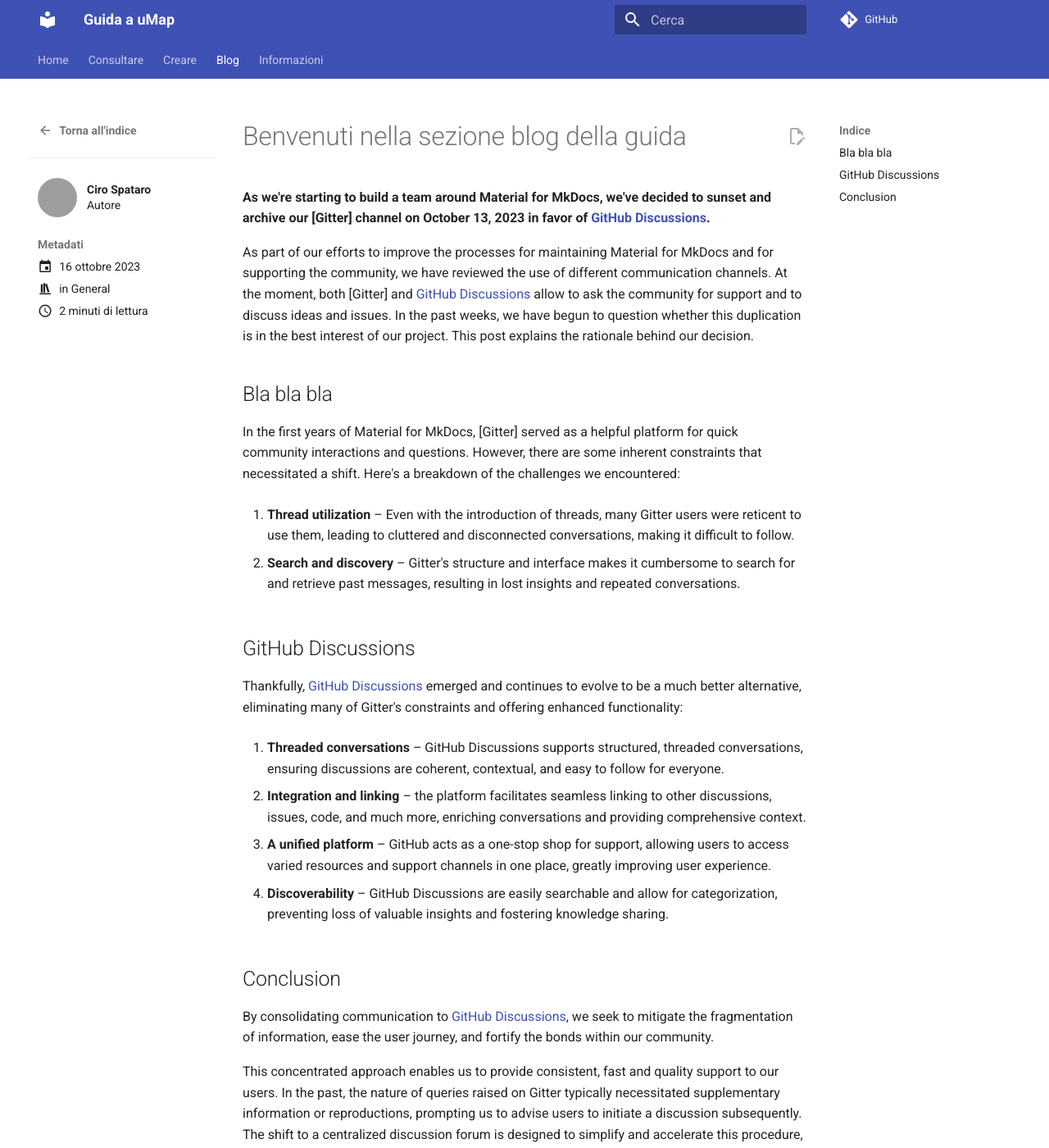
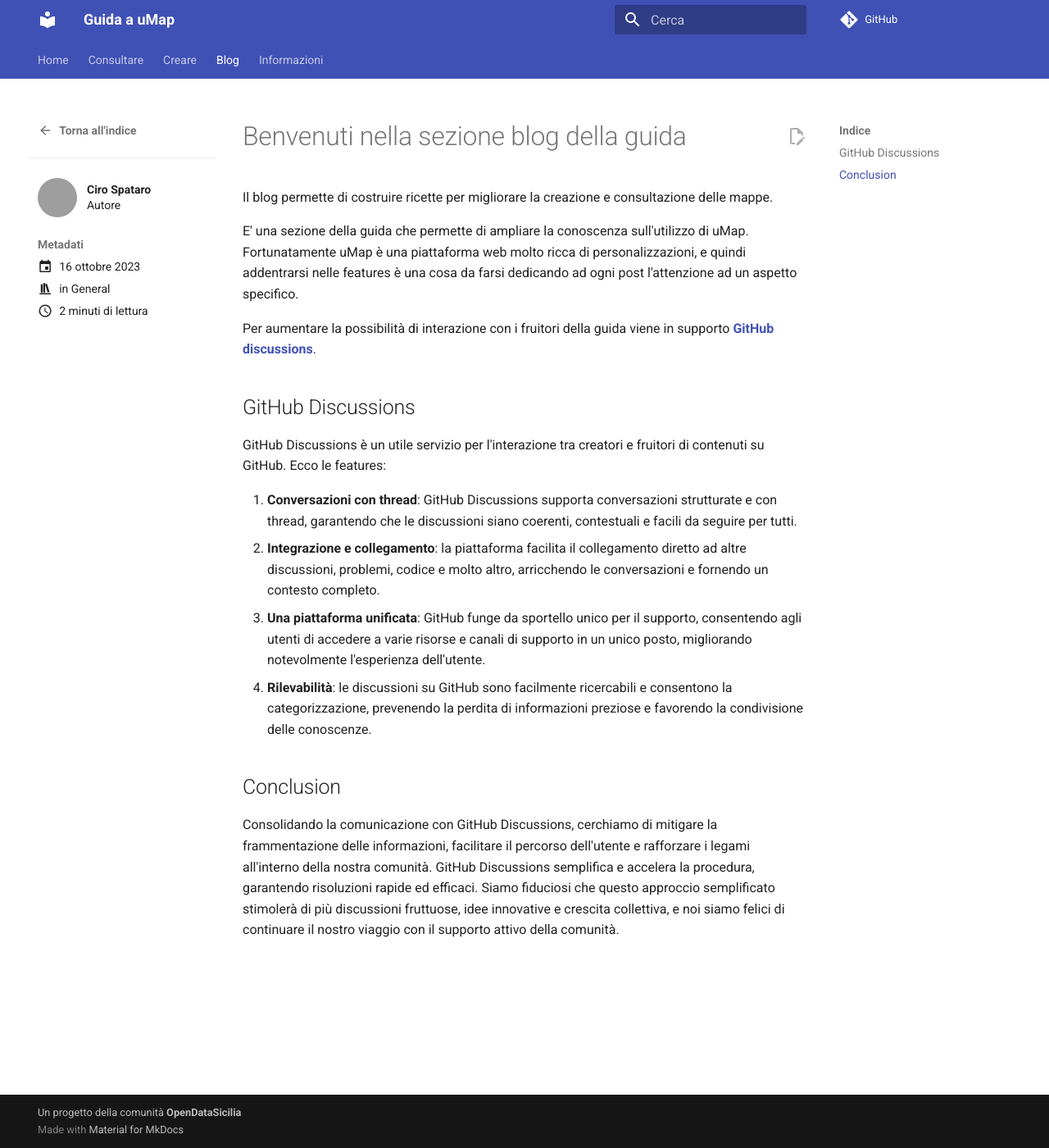
Before and after one commit to opendatasicilia/guida-umap, an MkDocs documentation site: the page built from docs/blog/posts/welcome-post.md, in a window 1280 px wide and 1400 px high. Shown: the whole window at 82% size. Built offline with MkDocs 1.6.1 and Material for MkDocs 9.7.7, drawn with Linux system fonts in a browser that asks for light colours; comment, search, counter and statistics services are not loaded; some of the changed text lies outside the part shown; grey boxes are pictures that could not be loaded.

Commit message:
Update welcome-post.md
aggiornati i contenuti

```diff
--- a/docs/blog/posts/welcome-post.md
+++ b/docs/blog/posts/welcome-post.md
@@ -7,74 +7,26 @@
 
 # Benvenuti nella sezione blog della guida
 
-__As we're starting to build a team around Material for MkDocs, we've decided to
-sunset and archive our [Gitter] channel on October 13, 2023 in favor of
-[GitHub Discussions].__
+Il blog permette di costruire ricette per migliorare la creazione e consultazione delle mappe.
 
-As part of our efforts to improve the processes for maintaining Material for
-MkDocs and for supporting the community, we have reviewed the use of different
-communication channels. At the moment, both [Gitter] and [GitHub Discussions]
-allow to ask the community for support and to discuss ideas and issues. In the
-past weeks, we have begun to question whether this duplication is in the best
-interest of our project. This post explains the rationale behind our decision.
-
-  [GitHub discussions]: https://github.com/squidfunk/mkdocs-material/discussions
+E' una sezione della guida che permette di ampliare la conoscenza sull'utilizzo di uMap. Fortunatamente uMap è una piattaforma web molto ricca di personalizzazioni, e quindi addentrarsi nelle features è una cosa da farsi dedicando ad ogni post l'attenzione ad un aspetto specifico.
 
 <!-- more -->
 
-## Bla bla bla
-
-In the first years of Material for MkDocs, [Gitter] served as a helpful platform
-for quick community interactions and questions. However, there are some inherent
-constraints that necessitated a shift. Here's a breakdown of the challenges we
-encountered:
-
-1. __Thread utilization__ –
-   Even with the introduction of threads, many Gitter users were reticent to
-   use them, leading to cluttered and disconnected conversations, making it
-    difficult to follow.
-
-2. __Search and discovery__ –
-   Gitter's structure and interface makes it cumbersome to search for and
-   retrieve past messages, resulting in lost insights and repeated conversations.
-
+Per aumentare la possibilità di interazione con i fruitori della guida viene in supporto [__GitHub discussions__](https://github.com/opendatasicilia/guida-umap/discussions).
 
 
 ## GitHub Discussions
 
-Thankfully, [GitHub Discussions] emerged and continues to evolve to be a much
-better alternative, eliminating many of Gitter's constraints and offering
-enhanced functionality:
+GitHub Discussions è un utile servizio per l'interazione tra creatori e fruitori di contenuti su GitHub. Ecco le features:
 
-1. __Threaded conversations__ –
-   GitHub Discussions supports structured, threaded conversations, ensuring
-   discussions are coherent, contextual, and easy to follow for everyone.
+   1. **Conversazioni con thread**: GitHub Discussions supporta conversazioni strutturate e con thread, garantendo che le discussioni siano coerenti, contestuali e facili da seguire per tutti.
+   2. **Integrazione e collegamento**: la piattaforma facilita il collegamento diretto ad altre discussioni, problemi, codice e molto altro, arricchendo le conversazioni e fornendo un contesto completo.
+   3. **Una piattaforma unificata**: GitHub funge da sportello unico per il supporto, consentendo agli utenti di accedere a varie risorse e canali di supporto in un unico posto, migliorando notevolmente l'esperienza dell'utente.
+   4. **Rilevabilità**: le discussioni su GitHub sono facilmente ricercabili e consentono la categorizzazione, prevenendo la perdita di informazioni preziose e favorendo la condivisione delle conoscenze.
 
-2. __Integration and linking__ –
-   the platform facilitates seamless linking to other discussions, issues, code,
-   and much more, enriching conversations and providing comprehensive context.
-
-3. __A unified platform__ –
-   GitHub acts as a one-stop shop for support, allowing users to access varied
-   resources and support channels in one place, greatly improving user
-   experience.
-
-4. __Discoverability__ –
-   GitHub Discussions are easily searchable and allow for categorization,
-   preventing loss of valuable insights and fostering knowledge sharing.
 
 ## Conclusion
 
-By consolidating communication to [GitHub Discussions], we seek to mitigate the fragmentation of information, ease the user journey, and fortify the bonds within our community.
-
-This concentrated approach enables us to provide consistent, fast and quality support to our users. In the past, the nature of queries raised on Gitter typically necessitated supplementary information or reproductions, prompting us
-to advise users to initiate a discussion subsequently. The shift to a
-centralized discussion forum is designed to simplify and accelerate this
-procedure, ensuring swift and efficient resolutions for our community. It is a
-testament to our ongoing commitment to support the community that helps Material
-for MkDocs flourish.
-
-We are confident that this streamlined approach will spur more
-fruitful discussions, innovative ideas, and collective growth, and we are
-excited to continue our journey with the unwavering support and active
-participation of our community.
+Consolidando la comunicazione con GitHub Discussions, cerchiamo di mitigare la frammentazione delle informazioni, facilitare il percorso dell'utente e rafforzare i legami all'interno della nostra comunità.  GitHub Discussions semplifica e accelera la procedura, garantendo risoluzioni rapide ed efficaci.
+Siamo fiduciosi che questo approccio semplificato stimolerà di più discussioni fruttuose, idee innovative e crescita collettiva, e noi siamo felici di continuare il nostro viaggio con il supporto attivo della comunità.
```
